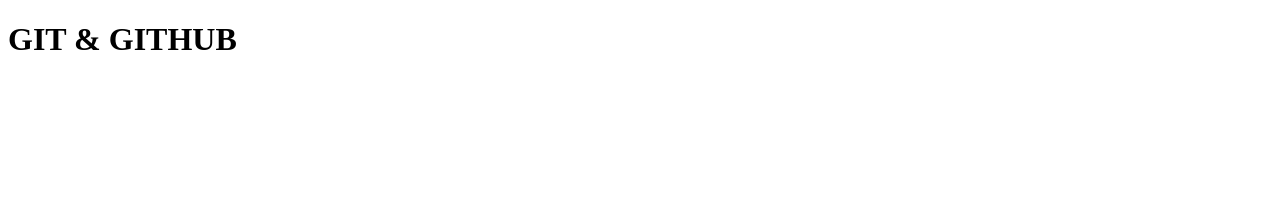
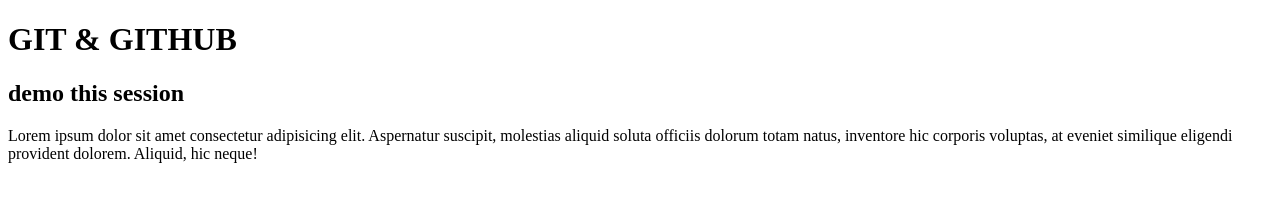
Before and after one commit to pranavTA10/sample, a plain HTML site: page index.html in a window 1280 px wide. Drawn offline with Linux system fonts and the light colour scheme.

Commit message:
style added

```diff
--- a/index.html
+++ b/index.html
@@ -4,9 +4,13 @@
     <meta charset="UTF-8">
     <meta name="viewport" content="width=device-width, initial-scale=1.0">
     <title>Document</title>
+    <link rel="stylesheet" href="./style.css">
 </head>
 <body>
     <h1>GIT & GITHUB</h1>
+    <h2>demo this session</h2>
+    <p>Lorem ipsum dolor sit amet consectetur adipisicing elit. Aspernatur suscipit, molestias aliquid soluta officiis dolorum totam natus, inventore hic corporis voluptas, at eveniet similique eligendi provident dolorem. Aliquid, hic neque!</p>
+
 
 </body>
 </html>
```
Also changed, not shown: style.css (added).
